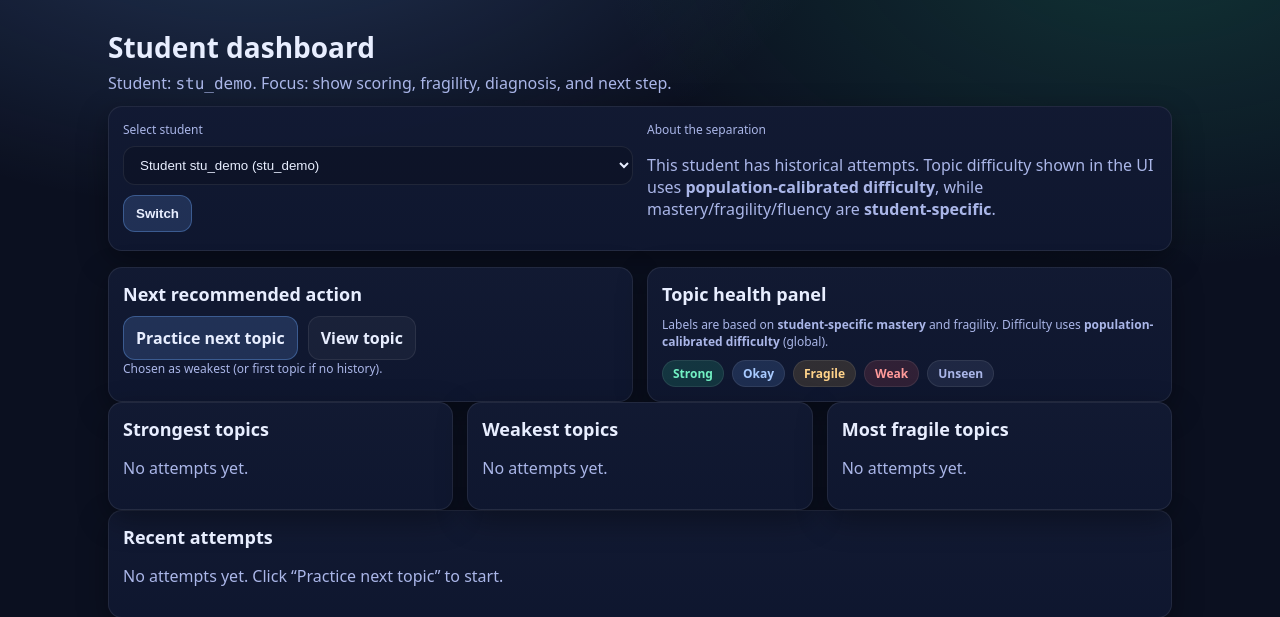
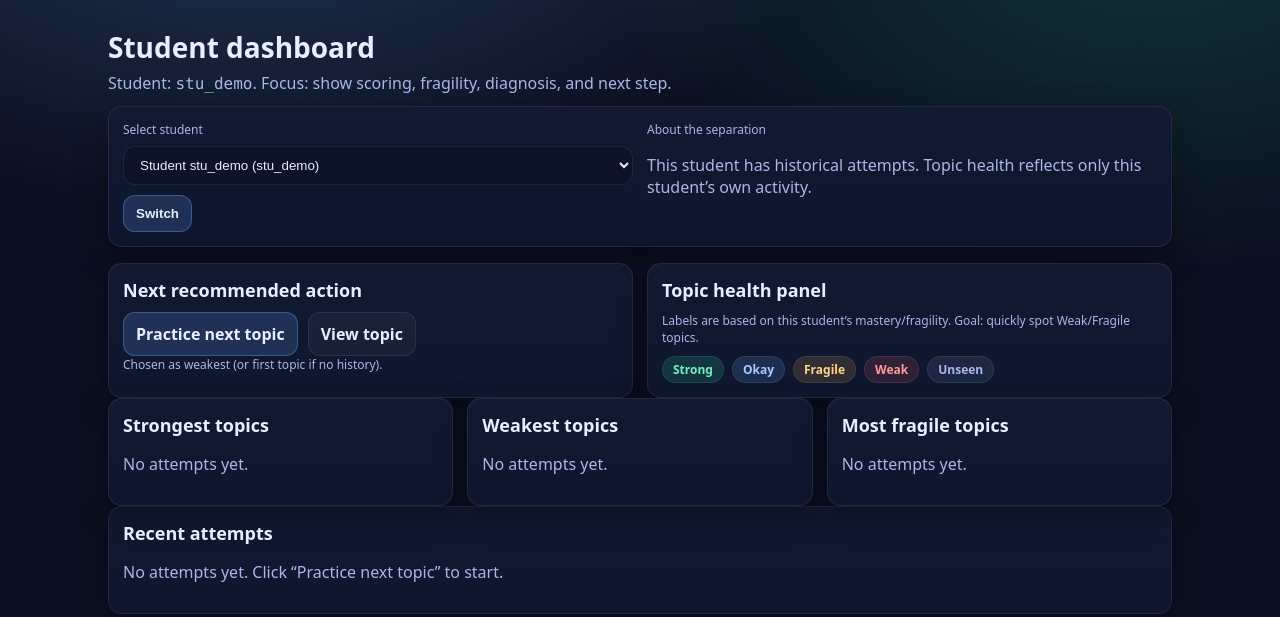
Before and after one commit to 07anshul/adaptive-learning-system, a FastAPI app: page /ui/students/stu_demo/dashboard in a window 1280 px wide. Shown: the part 62-679 px from the top of the page. Run offline with FastAPI, Linux system fonts and the light colour scheme; data comes from the database, SQL or seed files in the repository.

Commit message:
keeping population analytics separate from student dashboards

```diff
--- a/app/main.py
+++ b/app/main.py
@@ -26,7 +26,7 @@
 from app.repo.question_repo import get_question, list_questions_by_topic
 from app.repo.student_state_repo import get_student_topic_state, upsert_student_topic_state
 from app.repo.topic_repo import get_topic, list_topics
-from app.repo.population_repo import update_population_from_attempt, ensure_population_priors, get_population_question_difficulty, get_population_topic_difficulty
+from app.repo.population_repo import update_population_from_attempt, ensure_population_priors, get_population_question_difficulty
 from app.repo.state_propagation import apply_soft_neighbor_update
 
 
@@ -72,7 +72,6 @@
     topic_state: dict[str, Any]
     diagnosis: dict[str, Any]
     recommendation: dict[str, Any]
-    population: dict[str, Any]
 
 
 class DashboardResponse(BaseModel):
@@ -260,8 +259,6 @@
             next_topic_title=next_topic_title,
         )
 
-        pop_t = get_population_topic_difficulty(conn, topic_id)
-
         return AttemptCreateResponse(
             attempt={
                 **att.model_dump(),
@@ -284,18 +281,6 @@
                 "rationale": rec.rationale,
                 "payload": rec.payload,
                 "explanation": rec_explanation,
-            },
-            population={
-                "question": {
-                    "question_id": q.id,
-                    "prior_difficulty": pop_q[0] if pop_q else q.difficulty_prior,
-                    "calibrated_difficulty": pop_q[1] if pop_q else q.difficulty_prior,
-                },
-                "topic": {
-                    "topic_id": topic_id,
-                    "prior_difficulty": pop_t[0] if pop_t else (get_topic(conn, topic_id).difficulty_prior if get_topic(conn, topic_id) else 0.5),
-                    "calibrated_difficulty": pop_t[1] if pop_t else (get_topic(conn, topic_id).difficulty_prior if get_topic(conn, topic_id) else 0.5),
-                },
             },
         )
     finally:
--- a/app/templates/dashboard.html
+++ b/app/templates/dashboard.html
@@ -21,9 +21,9 @@
         <div>
           <div class="muted small">About the separation</div>
           {% if is_fresh %}
-            <p class="muted">This student has <strong>no personal attempt history</strong>. The demo uses <strong>population-calibrated difficulty</strong> for priors, but <strong>student-specific mastery</strong> starts neutral and updates only after this student attempts questions.</p>
+            <p class="muted">This student has <strong>no personal attempt history</strong>. Topic health will update only after this student attempts questions.</p>
           {% else %}
-            <p class="muted">This student has historical attempts. Topic difficulty shown in the UI uses <strong>population-calibrated difficulty</strong>, while mastery/fragility/fluency are <strong>student-specific</strong>.</p>
+            <p class="muted">This student has historical attempts. Topic health reflects only this student’s own activity.</p>
           {% endif %}
         </div>
       </div>
@@ -46,7 +46,7 @@
 
     <div class="card">
       <h2>Topic health panel</h2>
-      <div class="muted small">Labels are based on <strong>student-specific mastery</strong> and fragility. Difficulty uses <strong>population-calibrated difficulty</strong> (global).</div>
+      <div class="muted small">Labels are based on this student’s mastery/fragility. Goal: quickly spot Weak/Fragile topics.</div>
       <div class="badgeRow">
         <span class="badge badgeStrong">Strong</span>
         <span class="badge badgeOkay">Okay</span>
@@ -69,8 +69,7 @@
               <span class="badge badgeStrong">{{ x.status }}</span>
               <a href="/ui/students/{{ student_id }}/practice/{{ x.topic.id }}">{{ x.topic.title }}</a>
               <div class="muted small">
-                student mastery {{ "%.2f"|format(x.state.mastery_score) }}, fragility {{ "%.2f"|format(x.state.fragility_score) }}
-                · population-calibrated difficulty {{ "%.2f"|format(x.pop_calibrated) }}
+                mastery {{ "%.2f"|format(x.state.mastery_score) }}, fragility {{ "%.2f"|format(x.state.fragility_score) }}
               </div>
             </li>
           {% endfor %}
@@ -89,8 +88,7 @@
               <span class="badge badgeWeak">{{ x.status }}</span>
               <a href="/ui/students/{{ student_id }}/practice/{{ x.topic.id }}">{{ x.topic.title }}</a>
               <div class="muted small">
-                student mastery {{ "%.2f"|format(x.state.mastery_score) }}, fluency {{ "%.2f"|format(x.state.fluency_score) }}
-                · population-calibrated difficulty {{ "%.2f"|format(x.pop_calibrated) }}
+                mastery {{ "%.2f"|format(x.state.mastery_score) }}, fluency {{ "%.2f"|format(x.state.fluency_score) }}
               </div>
             </li>
           {% endfor %}
@@ -109,8 +107,7 @@
               <span class="badge badgeFragile">{{ x.status }}</span>
               <a href="/ui/students/{{ student_id }}/practice/{{ x.topic.id }}">{{ x.topic.title }}</a>
               <div class="muted small">
-                student fragility {{ "%.2f"|format(x.state.fragility_score) }}, mastery {{ "%.2f"|format(x.state.mastery_score) }}
-                · population-calibrated difficulty {{ "%.2f"|format(x.pop_calibrated) }}
+                fragility {{ "%.2f"|format(x.state.fragility_score) }}, mastery {{ "%.2f"|format(x.state.mastery_score) }}
               </div>
             </li>
           {% endfor %}
```
Also changed, not shown: app/templates/practice.html (+0 -15 lines), app/ui.py (+1 -13 lines).
